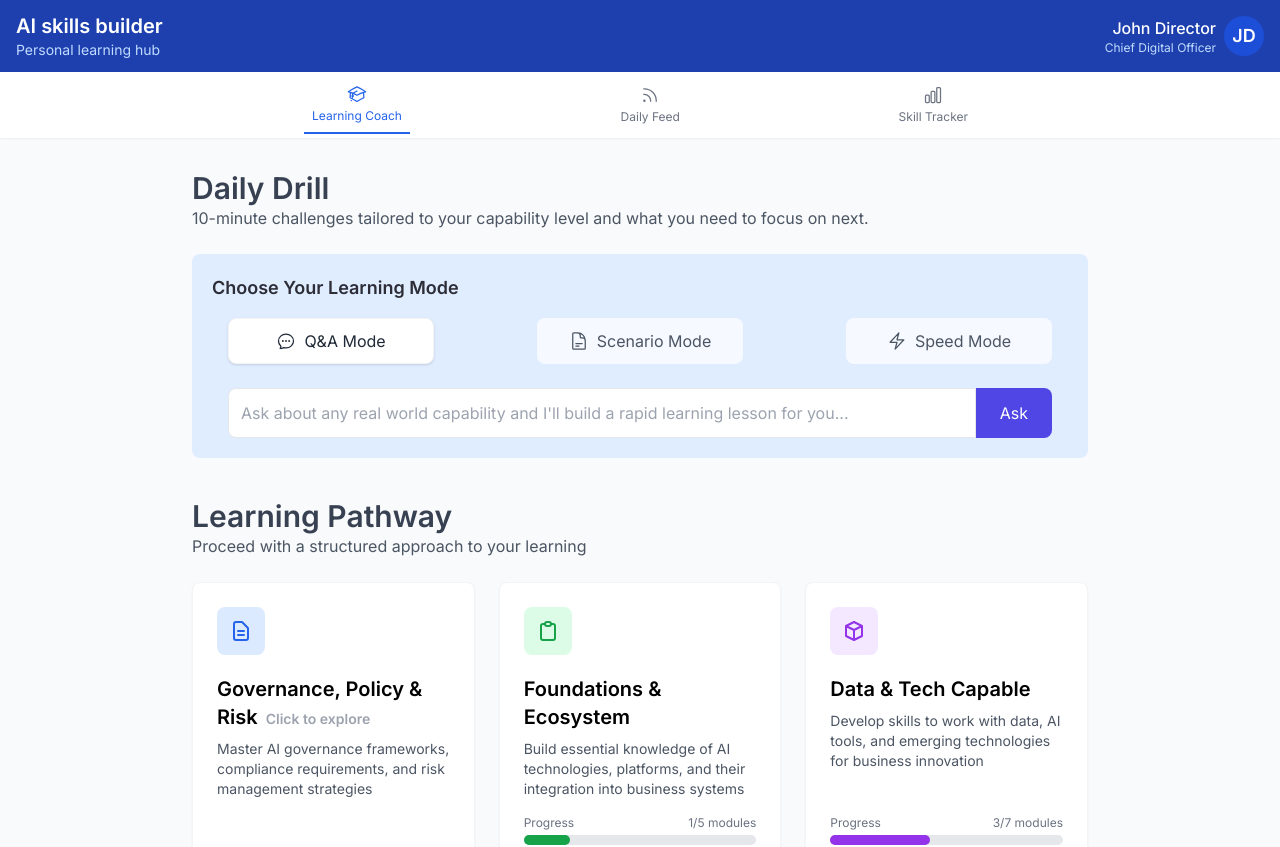
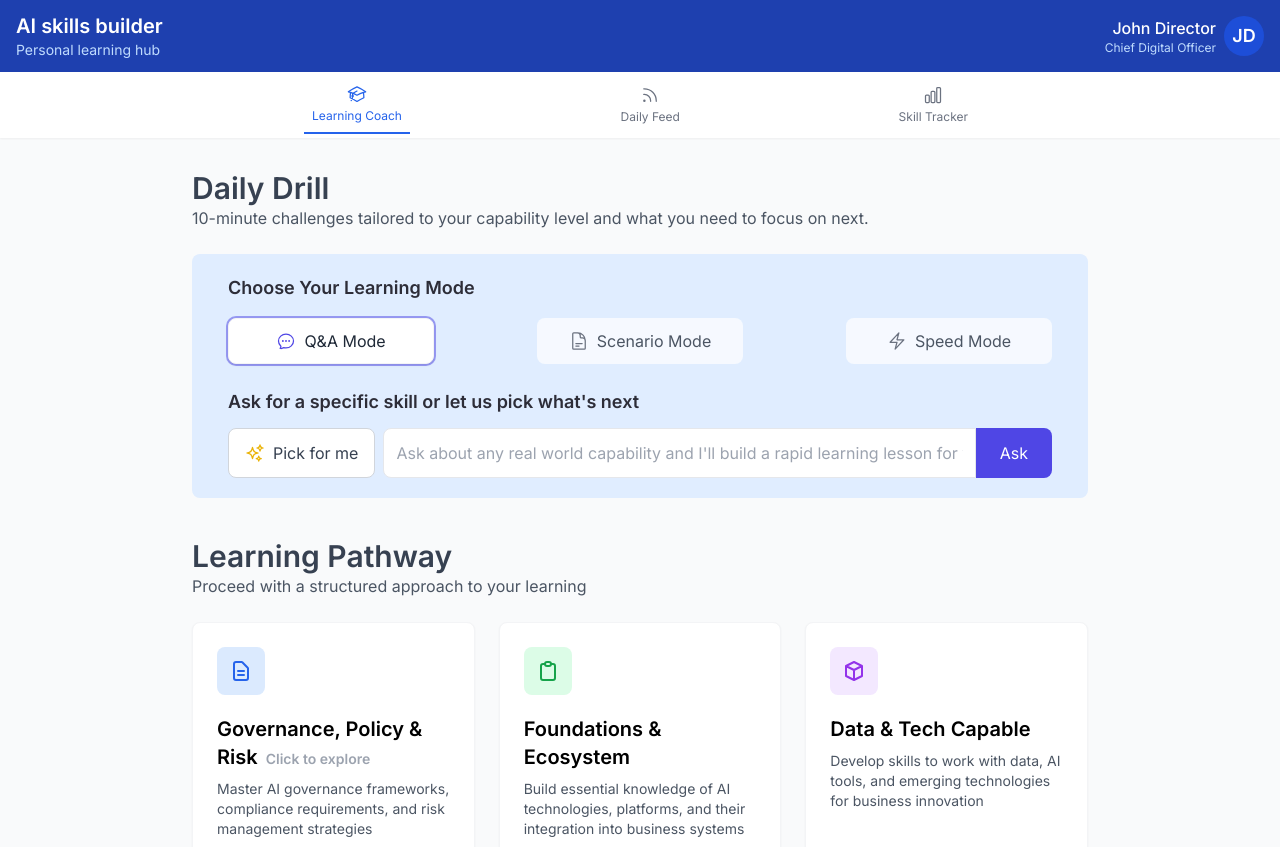
Before and after one commit to danr75/Test2Rapid, a Next.js app: page /learning-coach in a window 1280 px wide. Shown: the top 847 px of the page. Built offline with nearby package versions, Linux system fonts and the light colour scheme.

Commit message:
daily drill updated

```diff
--- a/src/pages/learning-coach.tsx
+++ b/src/pages/learning-coach.tsx
@@ -14,7 +14,8 @@ import {
   AcademicCapIcon,
   ExclamationTriangleIcon,
   ExclamationCircleIcon,
-  CheckCircleIcon
+  CheckCircleIcon,
+  SparklesIcon
 } from '@heroicons/react/24/outline';
 import tagsModule, { TagGroup } from '@/types/tags';
 
@@ -228,6 +229,42 @@ const LearningCoachPage: React.FC = () => {
   const router = useRouter();
   const [carouselIndex, setCarouselIndex] = useState(0);
 
+  // Function to get a random learning mode
+  const getRandomLearningMode = (): LearningMode => {
+    const modes: LearningMode[] = ['Q&A', 'Scenario', 'Speed'];
+    const randomIndex = Math.floor(Math.random() * modes.length);
+    return modes[randomIndex];
+  };
+
+  // Function to handle 'Pick for me' click
+  const handlePickForMe = () => {
+    // Use the currently selected mode instead of a random one
+    const mode = currentLearningMode;
+
+    // Define some default topics for each mode
+    const defaultTopics = {
+      'Q&A': 'AI Fundamentals',
+      'Scenario': 'AI Business Case',
+      'Speed': 'AI Quick Facts'
+    };
+
+    // Set the topic based on the selected mode
+    const topic = defaultTopics[mode];
+    dispatch({ type: 'SET_TOPIC_FOR_LEARNING', payload: topic });
+
+    // Navigate to the appropriate learning page
+    if (mode === 'Scenario') {
+      console.log('Navigating to Scenario mode with topic:', topic);
+      router.push('/scenario-learn');
+    } else if (mode === 'Speed') {
+      console.log('Navigating to Speed mode with topic:', topic);
+      router.push('/speed-learn');
+    } else {
+      console.log('Navigating to Q&A mode with topic:', topic);
+      router.push('/qa-learn');
+    }
+  };
+
   // Learning pathway data for all capability groups
   const learningPathways = [
     {
@@ -327,8 +364,11 @@ const LearningCoachPage: React.FC = () => {
   const handleModeChange = (newMode: LearningMode) => {
     console.log('handleModeChange called with:', newMode);
 
+    // Toggle the learning mode - if clicking the same mode, keep it selected
+    const modeToSet = currentLearningMode === newMode ? currentLearningMode : newMode;
+
     // Set the learning mode in the context
-    dispatch({ type: 'SET_LEARNING_MODE', payload: newMode });
+    dispatch({ type: 'SET_LEARNING_MODE', payload: modeToSet });
 
     // Get the default topic for this mode if no topic is set
     const defaultTopics = {
@@ -337,36 +377,22 @@ const LearningCoachPage: React.FC = () => {
       'Speed': 'AI Quick Facts'
     };
 
-    const topic = state.topic || defaultTopics[newMode] || 'AI Learning';
+    const topic = state.topic || defaultTopics[modeToSet] || 'AI Learning';
 
-    // Set the topic for learning
+    // Set the topic in the context
     dispatch({ type: 'SET_TOPIC_FOR_LEARNING', payload: topic });
-
-    // Navigate to the appropriate learning page
-    if (newMode === 'Scenario') {
-      console.log('Launching Scenario mode with topic:', topic);
-      router.push('/scenario-learn');
-    }
-    else if (newMode === 'Speed') {
-      console.log('Launching Speed mode with topic:', topic);
-      router.push('/speed-learn');
-    }
-    else {
-      console.log('Launching Q&A mode with topic:', topic);
-      router.push('/qa-learn');
-    }
   };
 
   const handleTopicSubmit = (topic: string) => {
-    // Debug output to track the current flow
+    if (!topic.trim()) return; // Don't submit empty topics
+
     console.log('Topic submitted:', topic);
     console.log('Current learning mode is:', currentLearningMode);
 
-    // Setting both the topic and mode before navigation
+    // Set the topic in the context
     dispatch({ type: 'SET_TOPIC_FOR_LEARNING', payload: topic });
-    dispatch({ type: 'SET_LEARNING_MODE', payload: currentLearningMode });
 
-    // Using a more direct navigation approach to each mode
+    // Navigate based on the currently selected mode
     if (currentLearningMode === 'Scenario') {
       console.log('Navigating to Scenario mode');
       router.push('/scenario-learn');
@@ -382,14 +408,12 @@ const LearningCoachPage: React.FC = () => {
   };
 
   const handleStrategicFocusClick = (card: StrategicFocusCardData) => {
-    // Use the currently selected learning mode instead of forcing Q&A mode
     console.log('Strategic focus clicked with mode:', currentLearningMode);
 
-    // Setting both the topic and mode before navigation
+    // Set the topic for learning
     dispatch({ type: 'SET_TOPIC_FOR_LEARNING', payload: card.topicToSet });
-    dispatch({ type: 'SET_LEARNING_MODE', payload: currentLearningMode });
 
-    // Using the same direct navigation approach as handleTopicSubmit
+    // Navigate based on the currently selected mode
     if (currentLearningMode === 'Scenario') {
       console.log('Navigating strategic focus to Scenario mode');
       router.push('/scenario-learn');
@@ -422,28 +446,45 @@ const LearningCoachPage: React.FC = () => {
 
             {/* Learning mode tabs with ask bar */}
             <div style={{backgroundColor: '#E0EDFF'}} className="rounded-lg p-5 mt-4">
-              <div className="mb-4">
+              <div className="px-4 mb-4">
                 <h3 className="text-lg font-semibold" style={{color: '#2D2D38'}}>Choose Your Learning Mode</h3>
               </div>
               <div className="flex justify-between px-4 mb-6">
                 {learningModes.map((mode) => (
                   <button
                     key={mode.id}
-                    className={`flex items-center justify-center px-4 py-2.5 rounded-lg w-1/4 ${currentLearningMode === mode.id
-                      ? 'bg-white shadow text-gray-800 border border-gray-100'
+                    className={`flex items-center justify-center px-4 py-2.5 rounded-lg w-1/4 transition-colors ${
+                      currentLearningMode === mode.id
+                        ? 'bg-white shadow text-gray-800 border border-gray-100 ring-2 ring-primary ring-opacity-50'
                         : 'bg-white bg-opacity-70 text-gray-600 hover:bg-white hover:bg-opacity-100'
                     }`}
                     onClick={() => handleModeChange(mode.id)}
                   >
-                    <mode.icon className="h-5 w-5 mr-2" aria-hidden="true" />
+                    <mode.icon
+                      className={`h-5 w-5 mr-2 ${
+                        currentLearningMode === mode.id ? 'text-primary' : 'text-gray-500'
+                      }`}
+                      aria-hidden="true"
+                    />
                     <span>{mode.label}</span>
                   </button>
                 ))}
               </div>
 
               {/* Ask Bar */}
-              <div className="px-4">
-                <div className="flex">
+              <div className="px-4 mt-6">
+                <h3 className="text-lg font-semibold mb-3" style={{color: '#2D2D38'}}>
+                  Ask for a specific skill or let us pick what's next
+                </h3>
+                <div className="flex gap-2">
+                  <button
+                    onClick={handlePickForMe}
+                    className="whitespace-nowrap bg-white border border-gray-300 text-gray-700 px-4 py-3 rounded-lg hover:bg-gray-50 transition-colors flex items-center hover:shadow-sm"
+                  >
+                    <SparklesIcon className="h-5 w-5 mr-2 text-yellow-500" />
+                    Pick for me
+                  </button>
+                  <div className="flex flex-grow">
                     <input
                       type="text"
                       className="flex-grow p-3 border border-gray-200 rounded-l-lg focus:outline-none focus:ring-1 focus:ring-primary focus:border-primary"
@@ -458,6 +499,7 @@ const LearningCoachPage: React.FC = () => {
                       className="bg-primary text-white px-6 py-3 rounded-r-lg hover:bg-indigo-700 transition-colors">
                       Ask
                     </button>
+                  </div>
                 </div>
               </div>
             </div>
```
Lines whose indentation alone changed are shown as unchanged.
